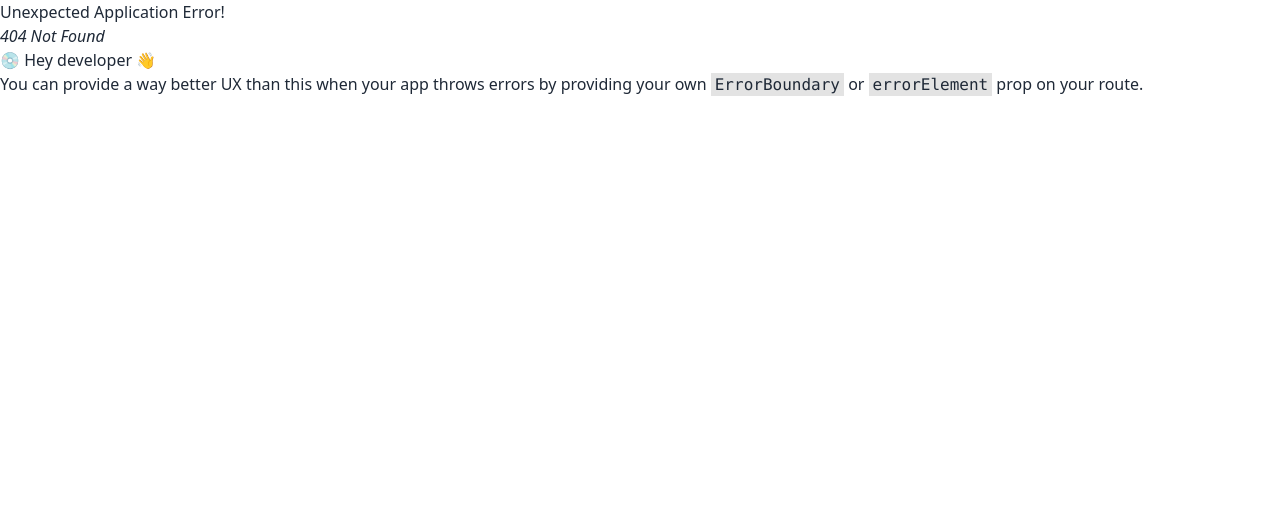
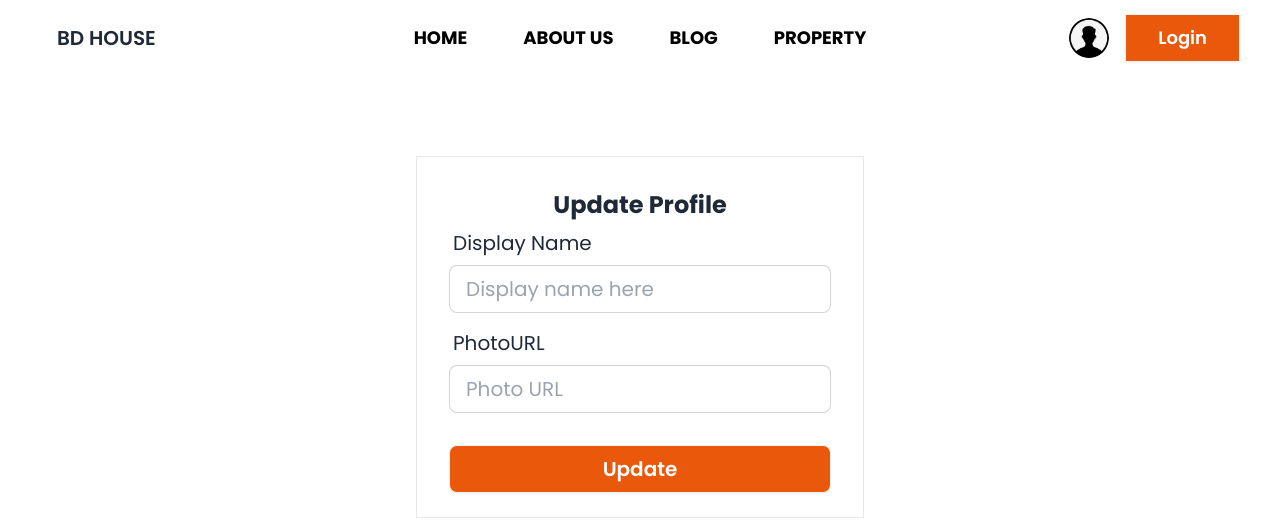
Before and after one commit to Shamim5232/hose_Project, a React (Vite) app: page /UpdateProfile in a window 1280 px wide. Before the commit this address had no page. Shown: the top 532 px of the page. Built offline with nearby package versions, Linux system fonts and the light colour scheme; no server answers.

Commit message:
update profile updeted

```diff
--- a/package.json
+++ b/package.json
@@ -17,6 +17,7 @@
     "react-dom": "^18.2.0",
     "react-icons": "^5.0.1",
     "react-router-dom": "^6.22.3",
+    "react-toastify": "^10.0.5",
     "sort-by": "^1.2.0",
     "swiper": "^11.1.0"
   },
--- a/src/AuthProvider/AuthProvider.jsx
+++ b/src/AuthProvider/AuthProvider.jsx
@@ -1,14 +1,40 @@
-import { createContext, useState } from "react";
-import { createUserWithEmailAndPassword, getAuth } from "firebase/auth";
+import { createContext, useEffect, useState } from "react";
+import {
+  createUserWithEmailAndPassword,
+  getAuth,
+  onAuthStateChanged,
+  signInWithEmailAndPassword,
+  signOut,
+  updateProfile,
+} from "firebase/auth";
 import { app } from "../Firebase/Firebase.config";
 export const AuthContext = createContext(null);
 const auth = getAuth(app);
 const AuthProvider = ({ children }) => {
   const [user, setUser] = useState(null);
-  const createUser = (email, password) => {
+  const createUser = (displayName, email, password) => {
     return createUserWithEmailAndPassword(auth, email, password);
   };
-  const authInfo = { user, createUser };
+  const signInWithEmail = (email, password) => {
+    return signInWithEmailAndPassword(auth, email, password);
+  };
+  const logout = () => {
+    return signOut(auth);
+  };
+  const Update = (displayName, url) => {
+    return updateProfile(auth.currentUser, {
+      displayName: displayName,
+      photoURL: url,
+    });
+  };
+  useEffect(() => {
+    const unSubscribe = onAuthStateChanged(auth, (currentUser) => {
+      console.log("Inside of OnauthStateChange", currentUser);
+      setUser(currentUser);
+    });
+    return () => unSubscribe();
+  }, []);
+  const authInfo = { user, createUser, signInWithEmail, logout, Update };
   return (
     <div>
       <AuthContext.Provider value={authInfo}>{children}</AuthContext.Provider>
--- a/src/Pages/Login/Login.jsx
+++ b/src/Pages/Login/Login.jsx
@@ -1,19 +1,33 @@
+import { useContext } from "react";
 import { BsGoogle } from "react-icons/bs";
 import { FaFacebook, FaGithub } from "react-icons/fa";
 import { Link } from "react-router-dom";
+import { AuthContext } from "../../AuthProvider/AuthProvider";
+import { useNavigate } from "react-router-dom";
 
 const Login = () => {
+  const { signInWithEmail } = useContext(AuthContext);
+  const navigate = useNavigate();
   const handleLogin = (e) => {
     e.preventDefault();
     const form = new FormData(e.currentTarget);
     const email = form.get("email");
     const password = form.get("password");
     console.log(email, password);
+    signInWithEmail(email, password)
+      .then(() => {
+        console.log("Sing In Successfully");
+        e.target.reset();
+        navigate("/");
+      })
+      .catch((error) => {
+        console.log(error);
+      });
   };
   return (
-    <div className="px-40 mx-auto">
+    <div className="lg:px-40 mx-auto">
       <div className="mt-20 mb-10">
-        <div className="border w-1/2 mx-auto">
+        <div className="border lg:w-1/2 mx-auto">
           <h2 className=" text-center pt-8 text-2xl font-bold">Please Login</h2>
           <form className="card-body py-0 pb-6" onSubmit={handleLogin}>
             <div className="form-control">
@@ -60,15 +74,15 @@ const Login = () => {
         </div>
       </div>
       <div className="text-center flex justify-center items-center flex-col gap-4 mb-10">
-        <button className="btn btn-outline w-1/3 rounded-full flex text-xl px-8">
+        <button className="btn btn-outline lg:w-1/3 rounded-full flex text-xl px-8">
           <BsGoogle className="text-cyan-600 mr-2"></BsGoogle> Continue with
           Google
         </button>
-        <button className="btn btn-outline w-1/3 rounded-full flex text-xl px-8">
+        <button className="btn btn-outline lg:w-1/3 rounded-full flex text-xl px-8">
           <FaFacebook className="text-cyan-600 mr-2"></FaFacebook> Continue with
           facebook
         </button>
-        <button className="btn btn-outline w-1/3 rounded-full flex text-xl px-8">
+        <button className="btn btn-outline lg:w-1/3 rounded-full flex text-xl px-8">
           <FaGithub className="text-cyan-600 mr-2"></FaGithub>{" "}
           <span>Continue with Github</span>
         </button>
--- a/src/Pages/Register/Register.jsx
+++ b/src/Pages/Register/Register.jsx
@@ -3,14 +3,17 @@ import { BsGoogle } from "react-icons/bs";
 import { FaFacebook } from "react-icons/fa";
 import { Link } from "react-router-dom";
 import { AuthContext } from "../../AuthProvider/AuthProvider";
+import { getAuth, updateProfile } from "firebase/auth";
+import { app } from "../../Firebase/Firebase.config";
 
 const Register = () => {
   const { createUser } = useContext(AuthContext);
-
+  const auth = getAuth(app);
   const handleRegister = (e) => {
     e.preventDefault();
     const form = new FormData(e.currentTarget);
     const name = form.get("name");
+    const url = form.get("url");
     const email = form.get("email");
     const password = form.get("password");
     console.log(name, email, password);
@@ -18,13 +21,17 @@ const Register = () => {
       .then((result) => {
         const user = result.user;
         console.log(user);
+        updateProfile(auth.currentUser, {
+          displayName: name,
+          photoURL: url,
+        });
       })
       .catch((error) => console.error(error));
   };
   return (
-    <div className="px-40 mx-auto">
+    <div className="lg:px-40 mx-auto">
       <div className="mt-16 mb-8">
-        <div className="border w-1/2 mx-auto">
+        <div className="border lg:w-1/2 mx-auto">
           <h2 className=" text-center pt-8 text-2xl font-bold">
             Please Register
           </h2>
@@ -37,6 +44,18 @@ const Register = () => {
                 type="text"
                 name="name"
                 placeholder="Name"
+                className="input text-xl input-bordered"
+                required
+              />
+            </div>
+            <div className="form-control">
+              <label className="label">
+                <span className="label-text text-xl">PhotoURL</span>
+              </label>
+              <input
+                type="text"
+                name="url"
+                placeholder="Photo URl"
                 className="input text-xl input-bordered"
                 required
               />
--- a/src/Pages/SharedPages/Navbar/Navbar.jsx
+++ b/src/Pages/SharedPages/Navbar/Navbar.jsx
@@ -1,6 +1,21 @@
-import { Link, NavLink } from "react-router-dom";
-
+import { Link, NavLink, useNavigate } from "react-router-dom";
+import avater from "../../../assets/avater.jpg";
+import { useContext } from "react";
+import { AuthContext } from "../../../AuthProvider/AuthProvider";
 const Navbar = () => {
+  const { user, logout } = useContext(AuthContext);
+  const navigate = useNavigate();
+  console.log(logout);
+  const handleSignOUt = () => {
+    logout()
+      .then(() => {
+        console.log("Logout Successfully");
+        navigate("/login");
+      })
+      .catch((error) => {
+        console.log(error);
+      });
+  };
   const navlinks = (
     <>
       <li>
@@ -32,14 +47,16 @@ const Navbar = () => {
           Property
         </NavLink>
       </li>
+      {user && (
         <li>
           <NavLink
             className="mx-3 navlink text-lg uppercase font-bold"
-          to="/update-profile"
+            to="/UpdateProfile"
           >
             Update Profile
           </NavLink>
         </li>
+      )}
     </>
   );
   return (
@@ -82,17 +99,27 @@ const Navbar = () => {
         >
           <div className="w-10 rounded-full">
             <img
+              title={user?.displayName}
               alt="Tailwind CSS Navbar component"
-              src="https://daisyui.com/images/stock/photo-1534528741775-53994a69daeb.jpg"
+              src={user ? user.photoURL : avater}
             />
           </div>
         </div>
+        {user ? (
+          <button
+            onClick={handleSignOUt}
+            className="btn bg-orange-600 rounded-none text-lg px-8 text-white"
+          >
+            Logout
+          </button>
+        ) : (
           <Link
             className="btn bg-orange-600 rounded-none text-lg px-8 text-white"
             to="/login"
           >
             Login
           </Link>
+        )}
       </div>
     </div>
   );
--- /dev/null
+++ b/src/Pages/UpdateProfile/UpdateProfile.jsx
@@ -0,0 +1,68 @@
+import { useContext } from "react";
+import { AuthContext } from "../../AuthProvider/AuthProvider";
+import { useNavigate } from "react-router-dom";
+
+const UpdateProfile = () => {
+  const { Update } = useContext(AuthContext);
+  const navigate = useNavigate();
+  // console.log(Update);
+  const handleUpdateProfile = (e) => {
+    e.preventDefault();
+    const form = new FormData(e.currentTarget);
+    const displayName = form.get("name");
+    const url = form.get("url");
+    Update(displayName, url)
+      .then(() => {
+        console.log("Profile Updated");
+        e.target.reset();
+        navigate("/UpdateProfile");
+      })
+      .catch((error) => {
+        console.log("Error");
+      });
+  };
+  return (
+    <div className="lg:px-40 mx-auto">
+      <div className="mt-20 mb-10">
+        <div className="border lg:w-1/2 mx-auto">
+          <h2 className=" text-center pt-8 text-2xl font-bold">
+            Update Profile
+          </h2>
+          <form className="card-body py-0 pb-6" onSubmit={handleUpdateProfile}>
+            <div className="form-control">
+              <label className="label">
+                <span className="label-text text-xl">Display Name</span>
+              </label>
+              <input
+                type="text"
+                name="name"
+                placeholder="Display name here"
+                className="input text-xl input-bordered"
+                required
+              />
+            </div>
+            <div className="form-control">
+              <label className="label">
+                <span className="label-text text-xl">PhotoURL</span>
+              </label>
+              <input
+                type="text"
+                name="url"
+                placeholder="Photo URL"
+                className="input text-xl input-bordered"
+                required
+              />
+            </div>
+            <div className="form-control mt-6">
+              <button className="btn bg-orange-600 text-white text-xl">
+                Update
+              </button>
+            </div>
+          </form>
+        </div>
+      </div>
+    </div>
+  );
+};
+
+export default UpdateProfile;
--- a/src/Routes/Router.jsx
+++ b/src/Routes/Router.jsx
@@ -4,6 +4,7 @@ import Home from "../Pages/Home/Home";
 import Login from "../Pages/Login/Login";
 import Register from "../Pages/Register/Register";
 import Details from "../Pages/Details/Details";
+import UpdateProfile from "../Pages/UpdateProfile/UpdateProfile";
 export const router = createBrowserRouter([
   {
     path: "/",
@@ -27,6 +28,10 @@ export const router = createBrowserRouter([
         element: <Details></Details>,
         loader: () => fetch("/property.json"),
       },
+      {
+        path: "/UpdateProfile",
+        element: <UpdateProfile></UpdateProfile>,
+      },
     ],
   },
 ]);
```
Also changed, not shown: src/assets/avater.jpg (added), 1 other file (tests, documents, lock files or other folders). Lines whose indentation alone changed are shown as unchanged.
